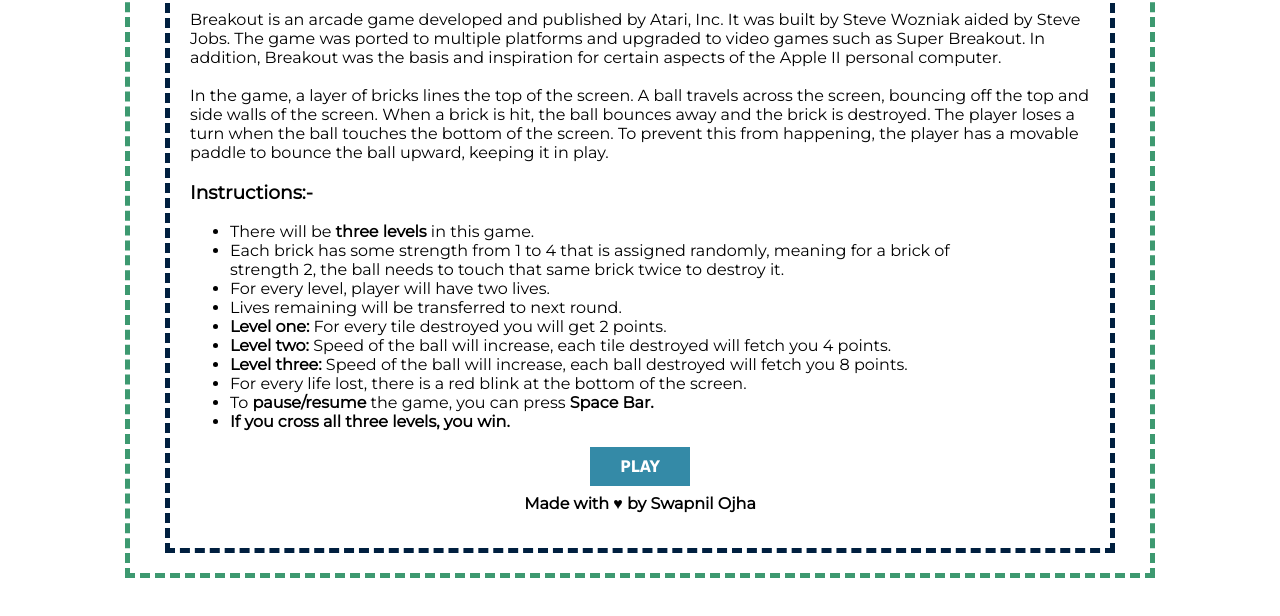
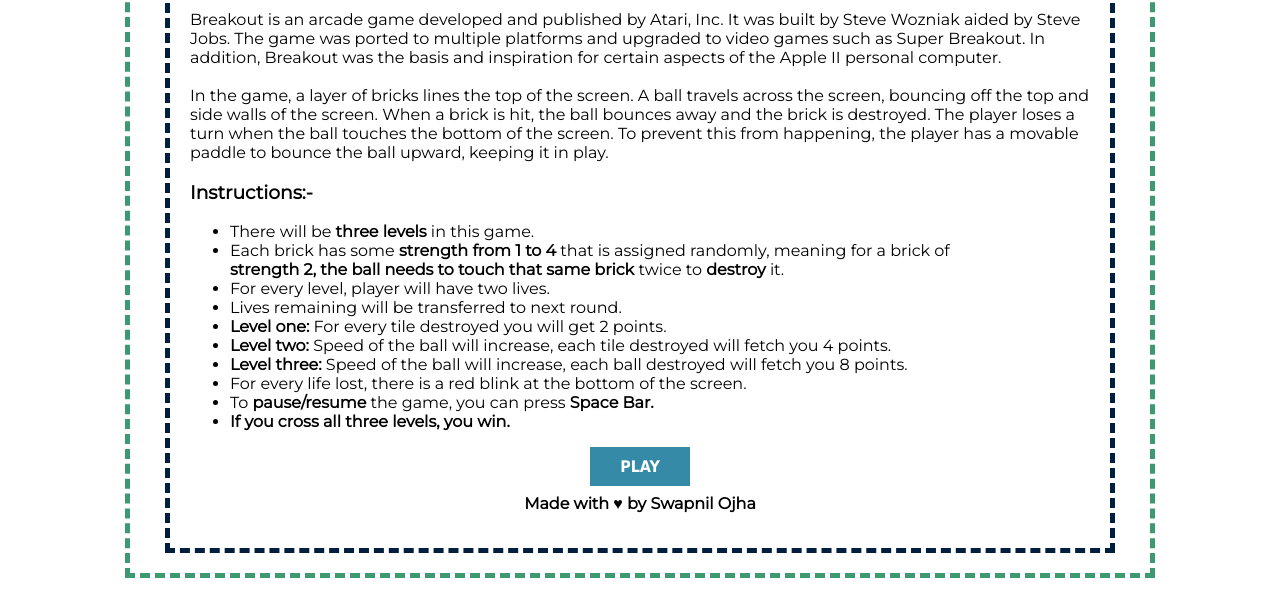
Before and after one commit to swakansh/breakout, a plain HTML site: page index.html in a window 1280 px wide. Shown: the part 110-726 px from the top of the page. Drawn offline with Linux system fonts and the light colour scheme.

Commit message:
Update index.html

```diff
--- a/index.html
+++ b/index.html
@@ -68,7 +68,7 @@
 					<p>
 						<ul>
 							<li>There will be <b>three levels</b> in this game.</li>
-							<li>Each brick has some strength from 1 to 4 that is assigned randomly, meaning for a brick of</br>strength 2, the ball needs to touch that same brick twice to destroy it.</li>
+							<li>Each brick has some <b>strength from 1 to 4</b> that is assigned randomly, meaning for a brick of</br><b>strength 2, the ball needs to touch that same brick</b> twice to <b>destroy</b> it.</li>
 							<li>For every level, player will have two lives.</li>
 							<li>Lives remaining will be transferred to next round.</li>
 							<li><b>Level one:</b> For every tile destroyed you will get 2 points.</li>
```
